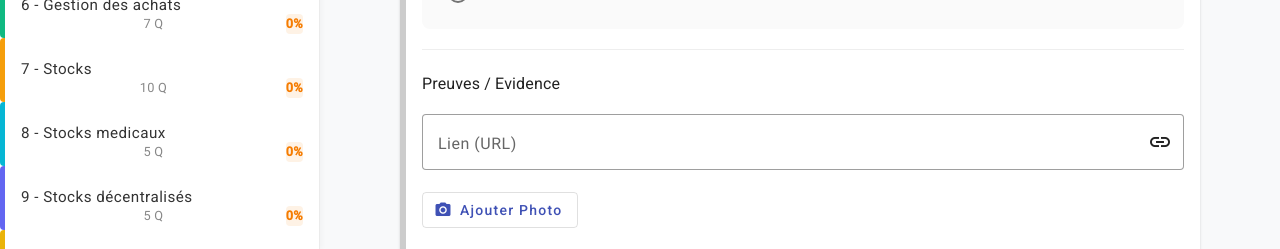
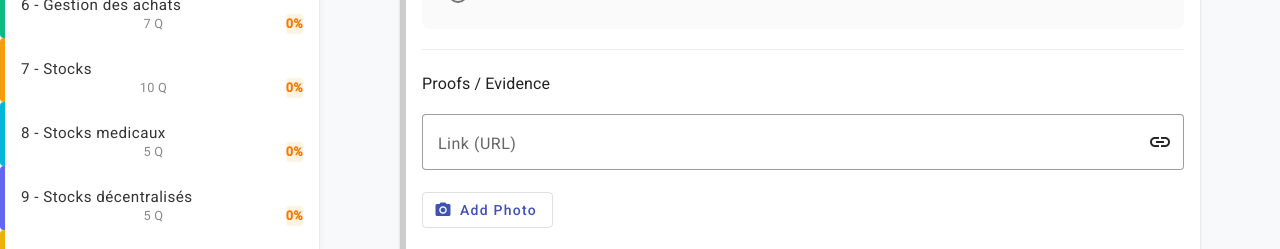
Before and after one commit to Archi-web3/LAT, an Angular app in the folder elat-app/: page /assessment/section-1 in a window 1280 px wide. Shown: the part 551-800 px from the top of the page. Built offline with nearby package versions, Linux system fonts and the light colour scheme; no server answers; sample sign-in values are in the browser's storage.

Commit message:
Fix modal translations and category persistence

```diff
--- a/elat-app/src/app/core/i18n/translations.ts
+++ b/elat-app/src/app/core/i18n/translations.ts
@@ -46,6 +46,15 @@ export const TOP_LEVEL_TRANSLATIONS = {
             TITLE: 'Coordination Dashboard',
             SUBTITLE: 'Overview of all assessments in your scope',
             NO_ASSESSMENTS: 'No assessments found for your scope'
+        },
+        QUESTION_CARD: {
+            EVIDENCE_TITLE: 'Proofs / Evidence',
+            LINK_LABEL: 'Link (URL)',
+            ADD_PHOTO: 'Add Photo',
+            CHANGE_PHOTO: 'Change Photo',
+            UPLOADING: 'Uploading...',
+            COMMENTS_LABEL: 'Comments',
+            COMMENTS_PLACEHOLDER: 'Specific observation...'
         }
     },
     FR: {
@@ -95,6 +104,15 @@ export const TOP_LEVEL_TRANSLATIONS = {
             TITLE: 'Tableau de bord Coordination',
             SUBTITLE: 'Vue d\'ensemble des évaluations de votre périmètre',
             NO_ASSESSMENTS: 'Aucune évaluation trouvée pour votre périmètre'
+        },
+        QUESTION_CARD: {
+            EVIDENCE_TITLE: 'Preuves / Evidence',
+            LINK_LABEL: 'Lien (URL)',
+            ADD_PHOTO: 'Ajouter Photo',
+            CHANGE_PHOTO: 'Changer Photo',
+            UPLOADING: 'Téléchargement en cours...',
+            COMMENTS_LABEL: 'Commentaires',
+            COMMENTS_PLACEHOLDER: 'Observation spécifique...'
         }
     }
 };
--- a/elat-app/src/app/features/admin/admin-config/admin-config.component.ts
+++ b/elat-app/src/app/features/admin/admin-config/admin-config.component.ts
@@ -330,19 +330,21 @@ export class AdminConfigComponent {
         const sections = this.sections();
 
         // 1. Apply Bulk Updates
-        // 1. Apply Bulk Updates (DISABLED to allow per-question edit without overwrite)
-        /*
+        // 1. Apply Bulk Updates
+        // Update all questions that match the ORIGINAL category name to the NEW name (FR and EN)
         this.categories().forEach(cat => {
             sections.forEach(s => {
                 s.questions.forEach(q => {
+                    // We match against 'original' because that's what we tracked.
+                    // Ideally we should track ids, but categories are string-based.
+                    // If multiple questions share a category, they get updated together.
                     if (q.category === cat.original) {
-                        q.category = cat.fr; // Update key if changed (careful with refs)
+                        q.category = cat.fr;
                         q.category_en = cat.en;
                     }
                 });
             });
         });
-        */
 
         this.responseTypes().forEach(type => {
             sections.forEach(s => {
--- a/elat-app/src/app/features/assessment/question-card/question-card.component.ts
+++ b/elat-app/src/app/features/assessment/question-card/question-card.component.ts
@@ -64,10 +64,10 @@ import { TranslatePipe } from '../../../core/i18n/translate.pipe';
 
         <!-- Evidence Section -->
          <div class="evidence-section">
-            <h3>Preuves / Evidence</h3>
+            <h3>{{ 'QUESTION_CARD.EVIDENCE_TITLE' | translate }}</h3>
 
             <mat-form-field appearance="outline" class="full-width">
-                <mat-label>Lien (URL)</mat-label>
+                <mat-label>{{ 'QUESTION_CARD.LINK_LABEL' | translate }}</mat-label>
                 <input matInput [ngModel]="proofLink()" (ngModelChange)="updateLink($event)" placeholder="https://..." [disabled]="readonly">
                 <mat-icon matSuffix>link</mat-icon>
             </mat-form-field>
@@ -75,11 +75,11 @@ import { TranslatePipe } from '../../../core/i18n/translate.pipe';
             <div class="photo-upload">
                 <button mat-stroked-button color="primary" (click)="fileInput.click()" [disabled]="readonly || isUploading()">
                     <mat-icon>camera_alt</mat-icon>
-                    {{ proofPhoto() ? 'Changer Photo' : 'Ajouter Photo' }}
+                    {{ (proofPhoto() ? 'QUESTION_CARD.CHANGE_PHOTO' : 'QUESTION_CARD.ADD_PHOTO') | translate }}
                 </button>
                 <input #fileInput type="file" accept="image/*" (change)="onPhotoSelected($event)" style="display: none;">
 
-                <span *ngIf="isUploading()" class="uploading-text">Upload en cours...</span>
+                <span *ngIf="isUploading()" class="uploading-text">{{ 'QUESTION_CARD.UPLOADING' | translate }}</span>
             </div>
 
             <mat-progress-bar *ngIf="isUploading()" mode="indeterminate"></mat-progress-bar>
@@ -94,8 +94,8 @@ import { TranslatePipe } from '../../../core/i18n/translate.pipe';
          </div>
 
         <mat-form-field appearance="outline" class="comment-field">
-          <mat-label>Commentaires</mat-label>
-          <textarea matInput [ngModel]="comment()" (ngModelChange)="updateComment($event)" placeholder="Observation spécifique..." rows="2" [disabled]="readonly"></textarea>
+          <mat-label>{{ 'QUESTION_CARD.COMMENTS_LABEL' | translate }}</mat-label>
+          <textarea matInput [ngModel]="comment()" (ngModelChange)="updateComment($event)" [placeholder]="'QUESTION_CARD.COMMENTS_PLACEHOLDER' | translate" rows="2" [disabled]="readonly"></textarea>
         </mat-form-field>
       </mat-card-content>
     </mat-card>
```
